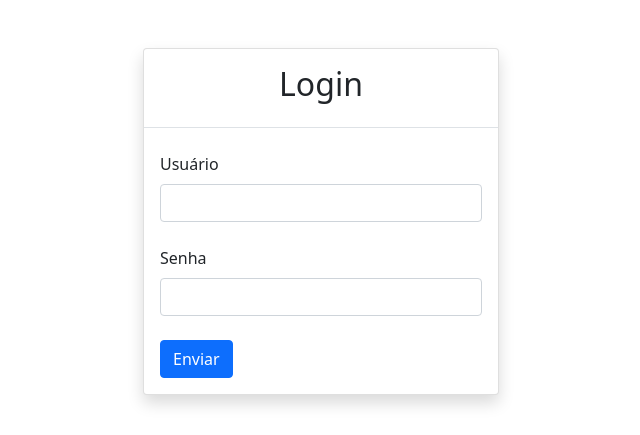
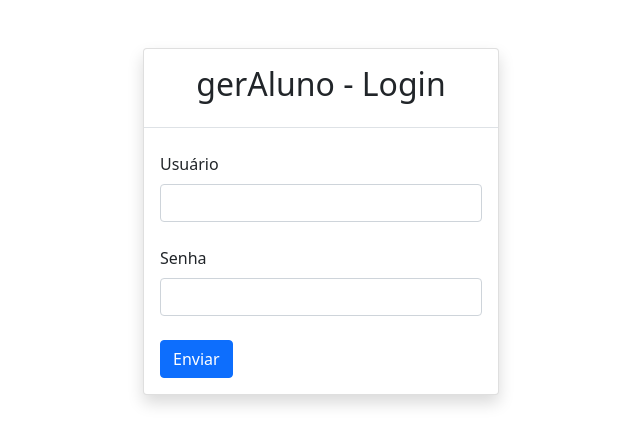
Before and after one commit to Kineforce/gerAluno, a CodeIgniter app: page /database/Login in a window 1280 px wide. Shown: the top 435 px of the page, without its empty margins (319-959 px from the left). Run offline with CodeIgniter, Linux system fonts and the light colour scheme; data that the repository does not hold is empty; some libraries are stand-ins or nearby versions.

Commit message:
Ajuste title login

```diff
--- a/gerAluno/application/views/Login/login.php
+++ b/gerAluno/application/views/Login/login.php
@@ -7,7 +7,7 @@ defined('BASEPATH') OR exit('No direct script access allowed');
         <div class="col-lg-4 col-md-8 col-sm-8">
             <div class="card shadow">
                 <div class="card-title text-center border-bottom">
-                    <h2 class="p-3">Login</h2>
+                    <h2 class="p-3">gerAluno - Login</h2>
                 </div>
                 <div class="card-body">
                     <form id="login_form">
```
Also changed, not shown: gerAluno/application/database/database.db.
